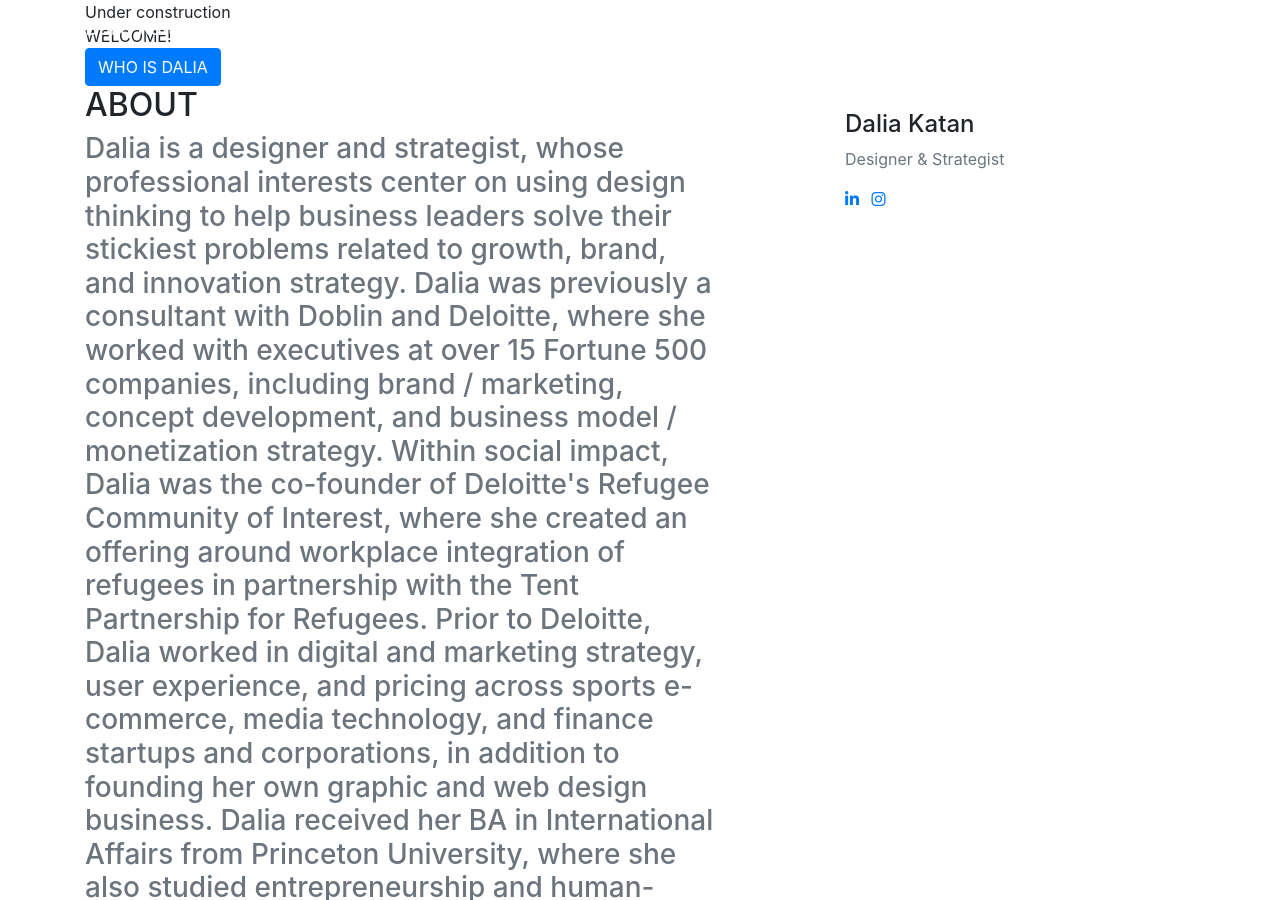
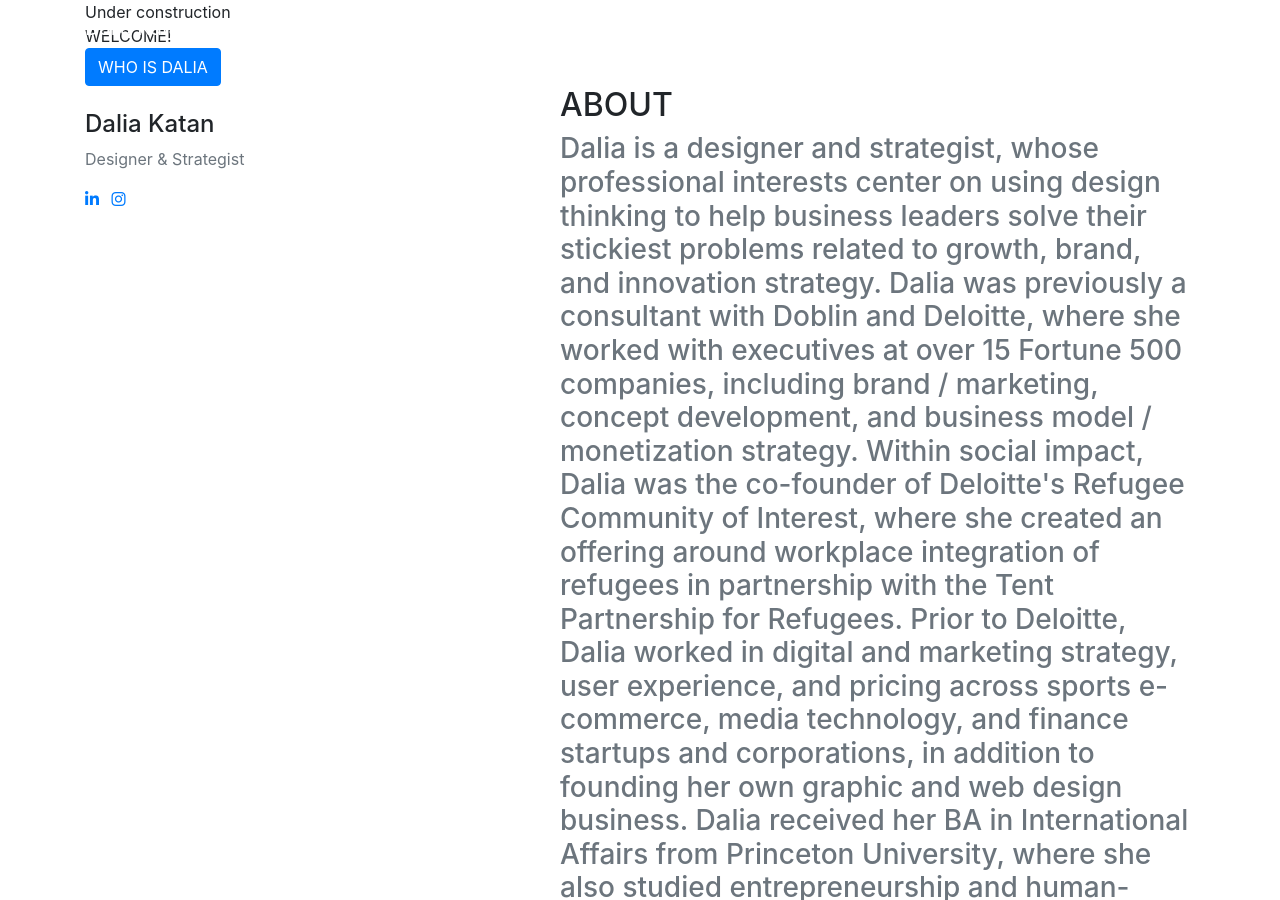
Before and after one commit to dalkat/dalkat.github.io, a Jekyll site: the page built from index.md, in a window 1280 px wide and 900 px high. Built offline with Jekyll 4.4.1, drawn with Linux system fonts in a browser that asks for light colours; nearby versions of some CDN libraries; some web fonts are replaced; library files that are not in the unit come from our copies.

Commit message:
switch about positions

```diff
--- a/_layouts/home.html
+++ b/_layouts/home.html
@@ -22,12 +22,6 @@ layout: default
     <section id="about">
       <div class="container">
         <div class="row">
-          <div class="col-sm-7 text-left">
-            <h2 class="section-heading text-uppercase">{{ site.data.home.about.heading }}</h2>
-            <h3 class="section-subheading text-muted">{{ site.data.home.about.subheading  }}</h3>
-          </div>
-          <div class="col-sm-1"></div>
-  <!-- Team -->
           {%- for member in site.data.home.team.members -%}
           {% assign ws = '' %}
           <div class="col-sm-4">
@@ -50,6 +44,13 @@ layout: default
           </div>
           {%- endfor -%}
         {% assign ws = '' %}
+          <div class="col-sm-1"></div>
+          <div class="col-sm-7 text-left">
+            <h2 class="section-heading text-uppercase">{{ site.data.home.about.heading }}</h2>
+            <h3 class="section-subheading text-muted">{{ site.data.home.about.subheading  }}</h3>
+          </div>
+
+  <!-- Team -->
         </div>
       </div>
     </section>
```
